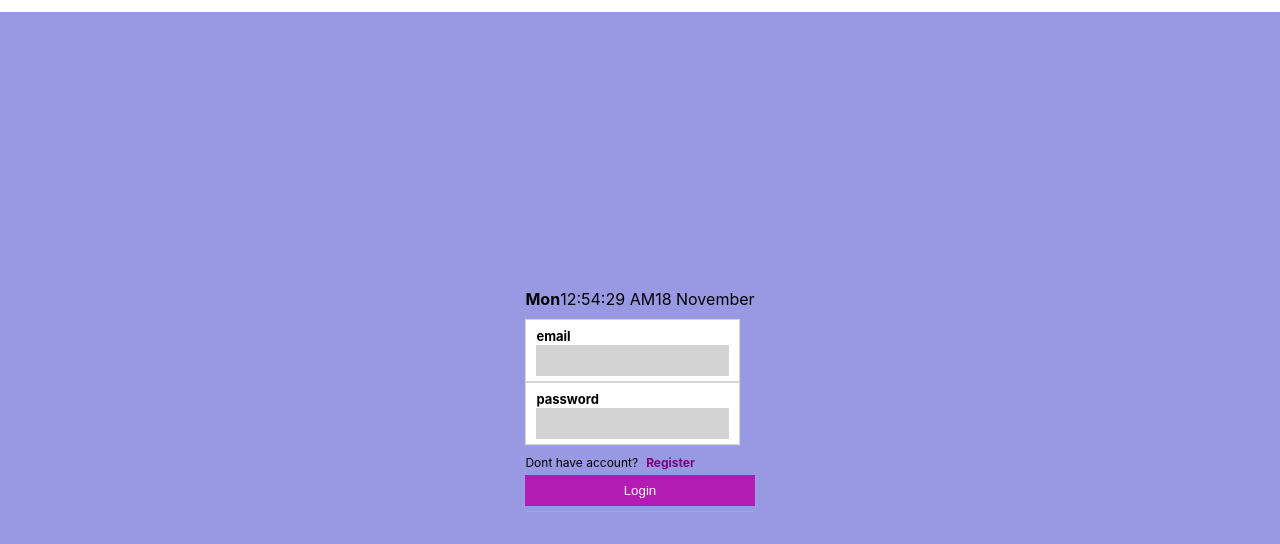
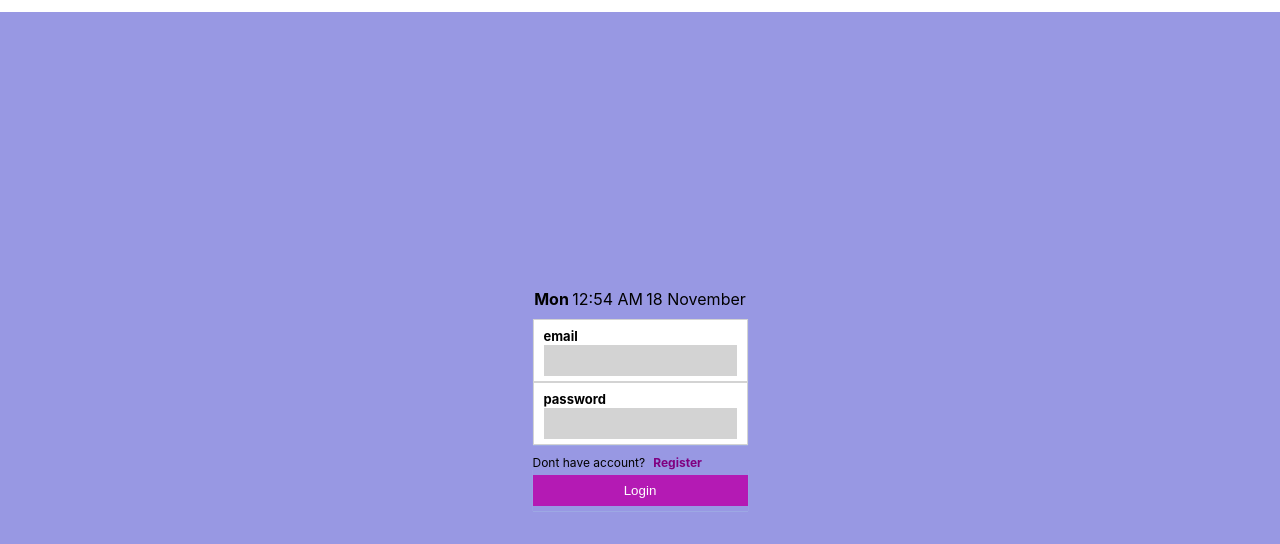
Before and after one commit to Alexcoder/personal, a React (Create React App) app: page / in a window 1280 px wide. Shown: the top 544 px of the page. Built offline with nearby package versions, Linux system fonts and the light colour scheme.

Commit message:
20 november

```diff
--- a/src/App.js
+++ b/src/App.js
@@ -35,7 +35,7 @@ function App() {
       >
         <div style={{display:"flex", justifyContent:"space-around", paddingBottom:"10px"}}>
          <strong>{hooks.formatDate.weekDay}</strong>
-         <div>{hooks.formatDate.time} {desig}</div>
+         <div>{hooks.formatDate.time.slice(0,6)} {desig}</div>
          <div>{hooks.formatDate.date} {hooks.formatDate.month}</div>
         </div>
      <div className='btn-cont' style={{position:"fixed", top:"0", left:"0", right:"0", backgroundColor:"white", padding:"6px"}}>
```
